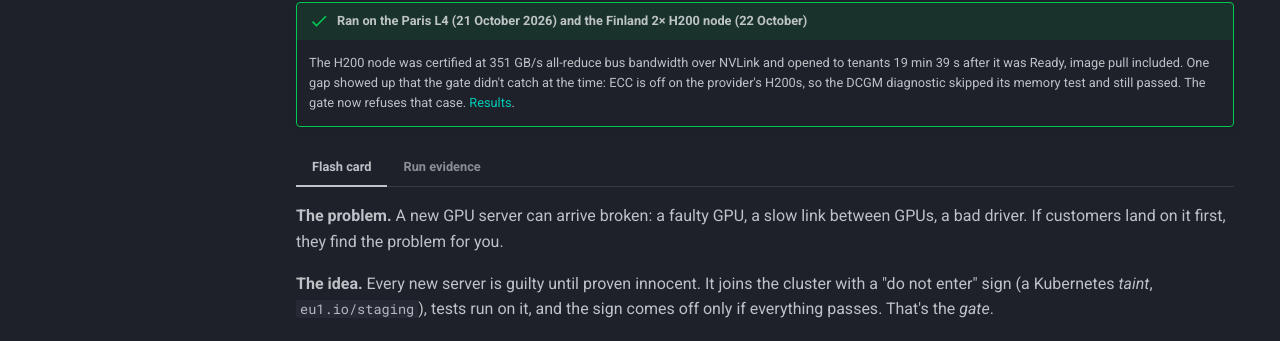
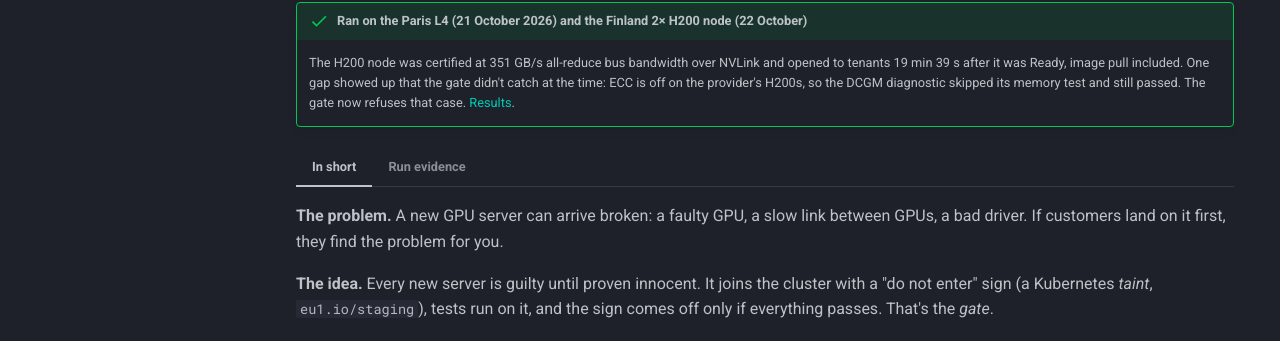
Before and after one commit to yassineteimi/ncp-partner-onboarding, an MkDocs documentation site: the page built from docs/10-day1-nvcre.md, in a window 1280 px wide and 900 px high. Shown: the part 370-711 px from the top of the window. Built offline with MkDocs 1.6.1 and Material for MkDocs 9.7.7, drawn with Linux system fonts in a browser that asks for light colours; comment, search, counter and statistics services are not loaded.

Commit message:
Call Day 1's first tab "In short"

```diff
--- a/docs/10-day1-nvcre.md
+++ b/docs/10-day1-nvcre.md
@@ -14,7 +14,7 @@
     DCGM diagnostic skipped its memory test and still passed. The gate now refuses that
     case. [Results](#results).
 
-=== "Flash card"
+=== "In short"
 
     **The problem.** A new GPU server can arrive broken: a faulty GPU, a slow link between
     GPUs, a bad driver. If customers land on it first, they find the problem for you.
@@ -111,7 +111,7 @@
 
     ## The gate
 
-    The diagram is in the Flash card tab.
+    The diagram is in the In short tab.
 
     The taint goes on at join, through the node's kubeadm `JoinConfiguration`, so there's no
     moment when the node is schedulable before it's checked. The GPU Operator's operands and
```
